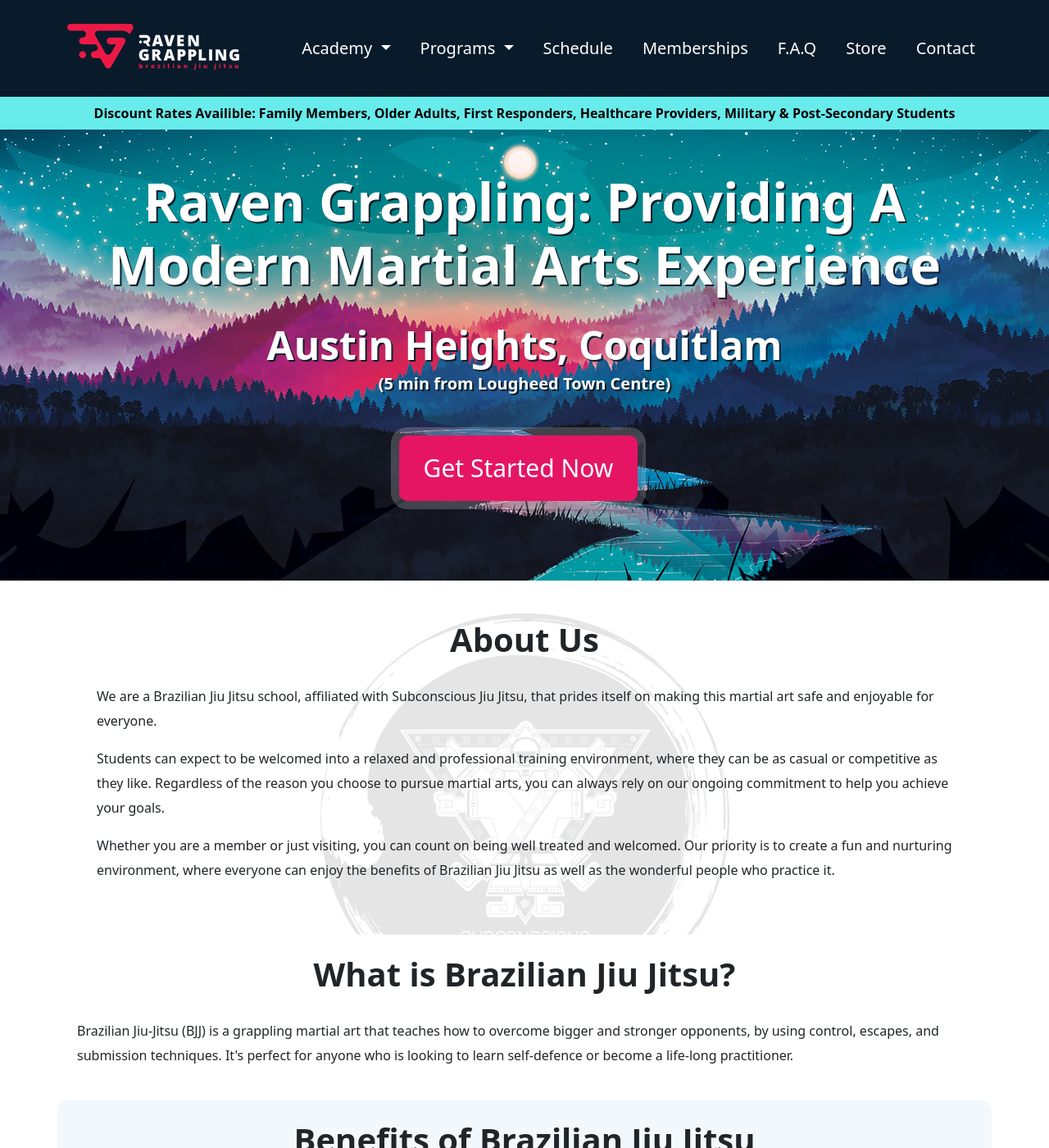
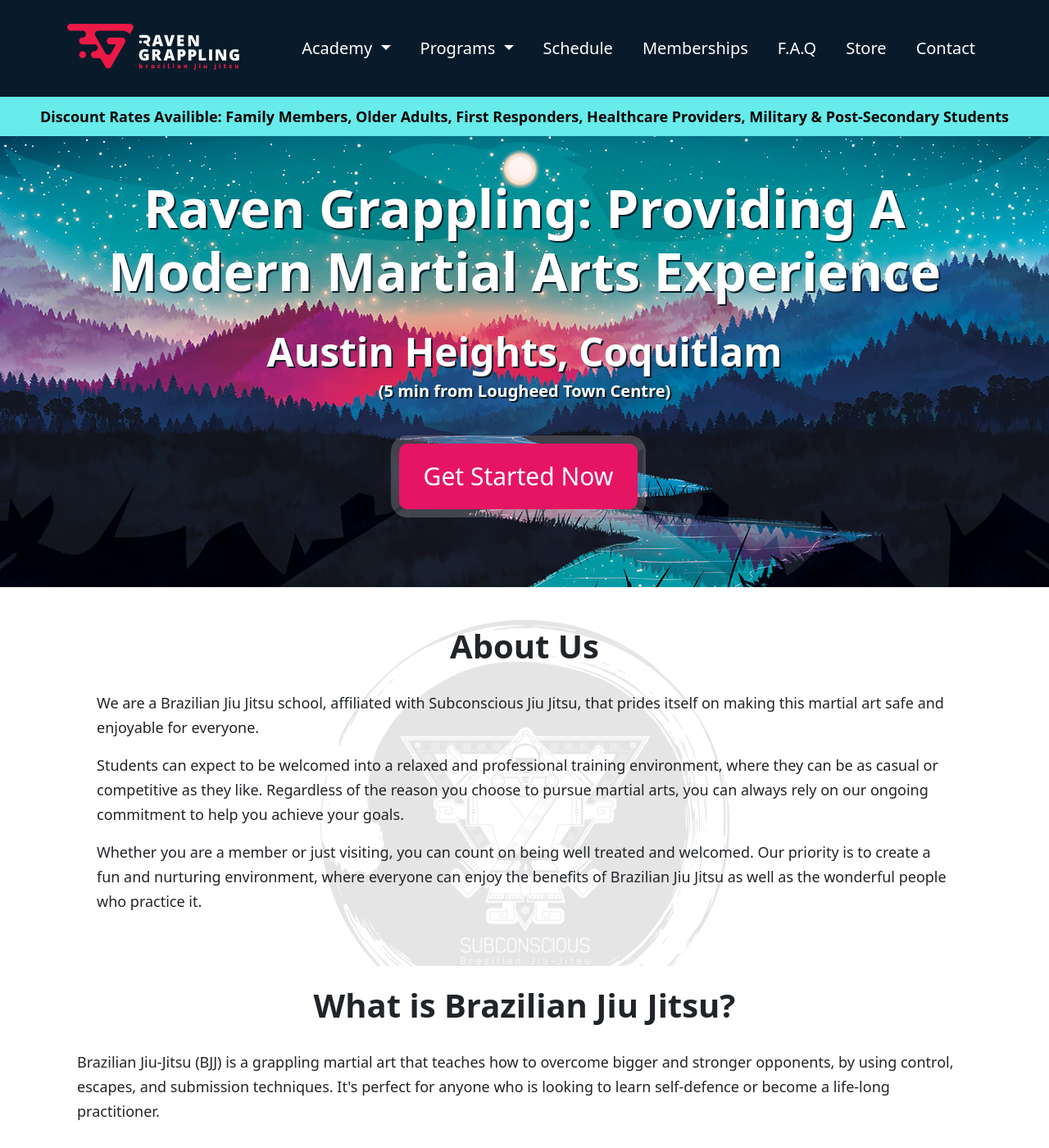
Before and after one commit to RavenGrappling/RavenGrappling.github.io, a Jekyll site: the page built from index.md, in a window 1280 px wide and 1400 px high. Shown: the whole window at 82% size. Built offline with Jekyll 4.4.1, drawn with Linux system fonts in a browser that asks for light colours.

Commit message:
Update raven.css

```diff
--- a/assets/css/raven.css
+++ b/assets/css/raven.css
@@ -1,5 +1,7 @@
 body {
   padding-top: 118px;
+  font-size: 18px;
+  line-height: 32px;
 }
 .navbar {
   background-color: #091b2a;
```
